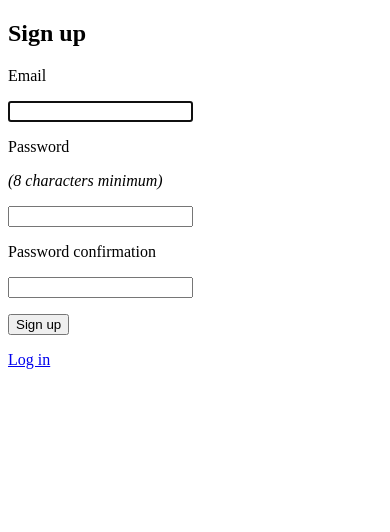
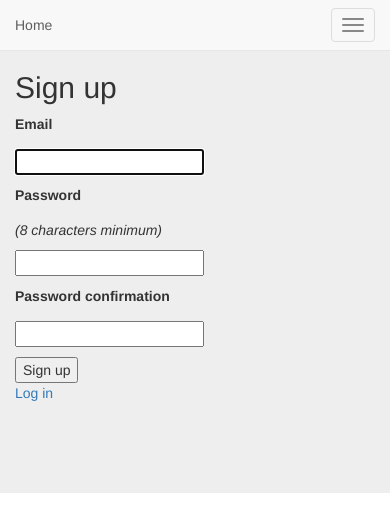
Before and after one commit to muaad/WhatsAnonChat, a Rails app: page /users/sign_up in a window 390 px wide. Shown: the top 532 px of the page. Run offline with Rails 7, Linux system fonts and the light colour scheme; style sheets or scripts are compiled from the project's sources; some libraries are stand-ins or nearby versions.

Commit message:
rails_apps_composer: front-end framework

```diff
--- a/app/assets/javascripts/application.js
+++ b/app/assets/javascripts/application.js
@@ -2,7 +2,7 @@
 // listed below.
 //
 // Any JavaScript/Coffee file within this directory, lib/assets/javascripts, vendor/assets/javascripts,
-// or any plugin's vendor/assets/javascripts directory can be referenced here using a relative path.
+// or vendor/assets/javascripts of plugins, if any, can be referenced here using a relative path.
 //
 // It's not advisable to add code directly here, but if you do, it'll appear at the bottom of the
 // compiled file.
@@ -13,4 +13,5 @@
 //= require jquery
 //= require jquery_ujs
 //= require turbolinks
+//= require bootstrap-sprockets
 //= require_tree .
--- a/app/assets/stylesheets/application.css
+++ b/app/assets/stylesheets/application.css.scss
@@ -3,7 +3,7 @@
  * listed below.
  *
  * Any CSS and SCSS file within this directory, lib/assets/stylesheets, vendor/assets/stylesheets,
- * or any plugin's vendor/assets/stylesheets directory can be referenced here using a relative path.
+ * or vendor/assets/stylesheets of plugins, if any, can be referenced here using a relative path.
  *
  * You're free to add application-wide styles to this file and they'll appear at the bottom of the
  * compiled file so the styles you add here take precedence over styles defined in any styles
--- /dev/null
+++ b/app/assets/stylesheets/framework_and_overrides.css.scss
@@ -0,0 +1,82 @@
+// import the CSS framework
+@import "bootstrap-sprockets";
+@import "bootstrap";
+
+// make all images responsive by default
+img {
+  @extend .img-responsive;
+  margin: 0 auto;
+  }
+// override for the 'Home' navigation link
+.navbar-brand {
+  font-size: inherit;
+  }
+
+// THESE ARE EXAMPLES YOU CAN MODIFY
+// create your own classes
+// to make views framework-neutral
+.column {
+  @extend .col-md-6;
+  @extend .text-center;
+  }
+.form {
+  @extend .col-md-6;
+  }
+.form-centered {
+  @extend .col-md-6;
+  @extend .text-center;
+  }
+.submit {
+  @extend .btn;
+  @extend .btn-primary;
+  @extend .btn-lg;
+  }
+// apply styles to HTML elements
+// to make views framework-neutral
+main {
+  @extend .container;
+  background-color: #eee;
+  padding-bottom: 80px;
+  width: 100%;
+  margin-top: 51px; // accommodate the navbar
+  }
+section {
+  @extend .row;
+  margin-top: 20px;
+  }
+
+// Styles for form views
+// using Bootstrap
+// generated by the rails_layout gem
+.authform {
+  padding-top: 30px;
+  max-width: 320px;
+  margin: 0 auto;
+}
+.authform form {
+  @extend .well;
+  @extend .well-lg;
+  padding-bottom: 40px;
+}
+.authform .right {
+  float: right !important;
+}
+.authform .button {
+  @extend .btn;
+  @extend .btn-primary;
+}
+.authform fieldset {
+  @extend .well;
+}
+#error_explanation:not(:empty) {
+  @extend .alert;
+  @extend .alert-danger;
+}
+#error_explanation h2 {
+  font-size: 16px;
+}
+.button-xs {
+  @extend .btn;
+  @extend .btn-primary;
+  @extend .btn-xs;
+}
--- /dev/null
+++ b/app/views/layouts/_messages.html.haml
@@ -0,0 +1,6 @@
+-# Rails flash messages styled for Bootstrap 3.0
+- flash.each do |name, msg|
+  - if msg.is_a?(String)
+    %div{:class => "alert alert-#{name.to_s == 'notice' ? 'success' : 'danger'}"}
+      %button.close{"aria-hidden" => "true", "data-dismiss" => "alert", :type => "button"} &times;
+      = content_tag :div, msg, :id => "flash_#{name}"
--- /dev/null
+++ b/app/views/layouts/_navigation.html.haml
@@ -0,0 +1,13 @@
+-# navigation styled for Bootstrap 3.0
+%nav.navbar.navbar-default.navbar-fixed-top
+  .container
+    .navbar-header
+      %button.navbar-toggle{"data-target" => ".navbar-collapse", "data-toggle" => "collapse", :type => "button"}
+        %span.sr-only Toggle navigation
+        %span.icon-bar
+        %span.icon-bar
+        %span.icon-bar
+      = link_to 'Home', root_path, class: 'navbar-brand'
+    .collapse.navbar-collapse
+      %ul.nav.navbar-nav
+        = render 'layouts/navigation_links'
--- /dev/null
+++ b/app/views/layouts/_navigation_links.html.erb
@@ -0,0 +1 @@
+<%# add navigation links to this file %>
--- a/app/views/layouts/application.html.erb
+++ /dev/null
@@ -1,14 +0,0 @@
-<!DOCTYPE html>
-<html>
-<head>
-  <title>WhatsAnonChat</title>
-  <%= stylesheet_link_tag    'application', media: 'all', 'data-turbolinks-track' => true %>
-  <%= javascript_include_tag 'application', 'data-turbolinks-track' => true %>
-  <%= csrf_meta_tags %>
-</head>
-<body>
-
-<%= yield %>
-
-</body>
-</html>
--- /dev/null
+++ b/app/views/layouts/application.html.haml
@@ -0,0 +1,15 @@
+!!!
+%html
+  %head
+    %meta{:name => "viewport", :content => "width=device-width, initial-scale=1.0"}
+    %title= content_for?(:title) ? yield(:title) : 'Whats Anon Chat'
+    %meta{:name => "description", :content => "#{content_for?(:description) ? yield(:description) : 'Whats Anon Chat'}"}
+    = stylesheet_link_tag 'application', media: 'all', 'data-turbolinks-track' => true
+    = javascript_include_tag 'application', 'data-turbolinks-track' => true
+    = csrf_meta_tags
+  %body
+    %header
+      = render 'layouts/navigation'
+    %main{:role => "main"}
+      = render 'layouts/messages'
+      = yield
```
